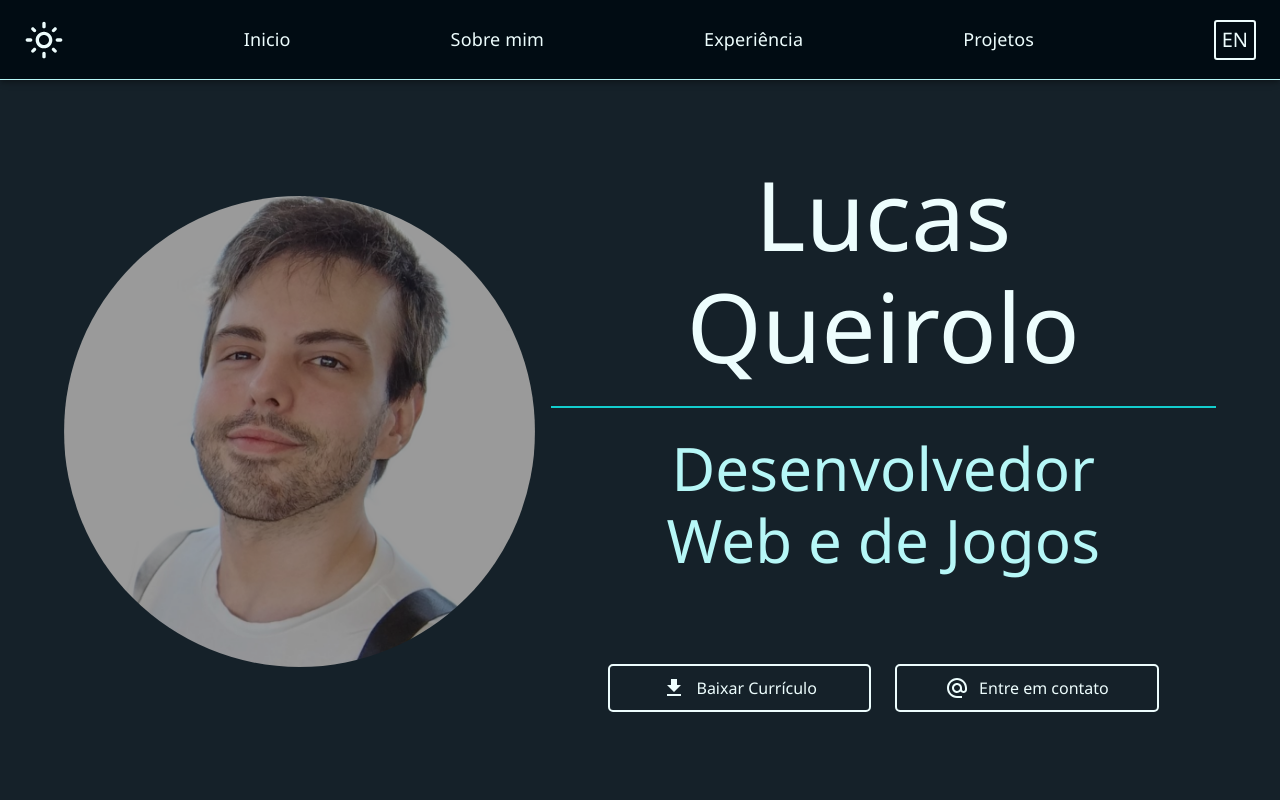
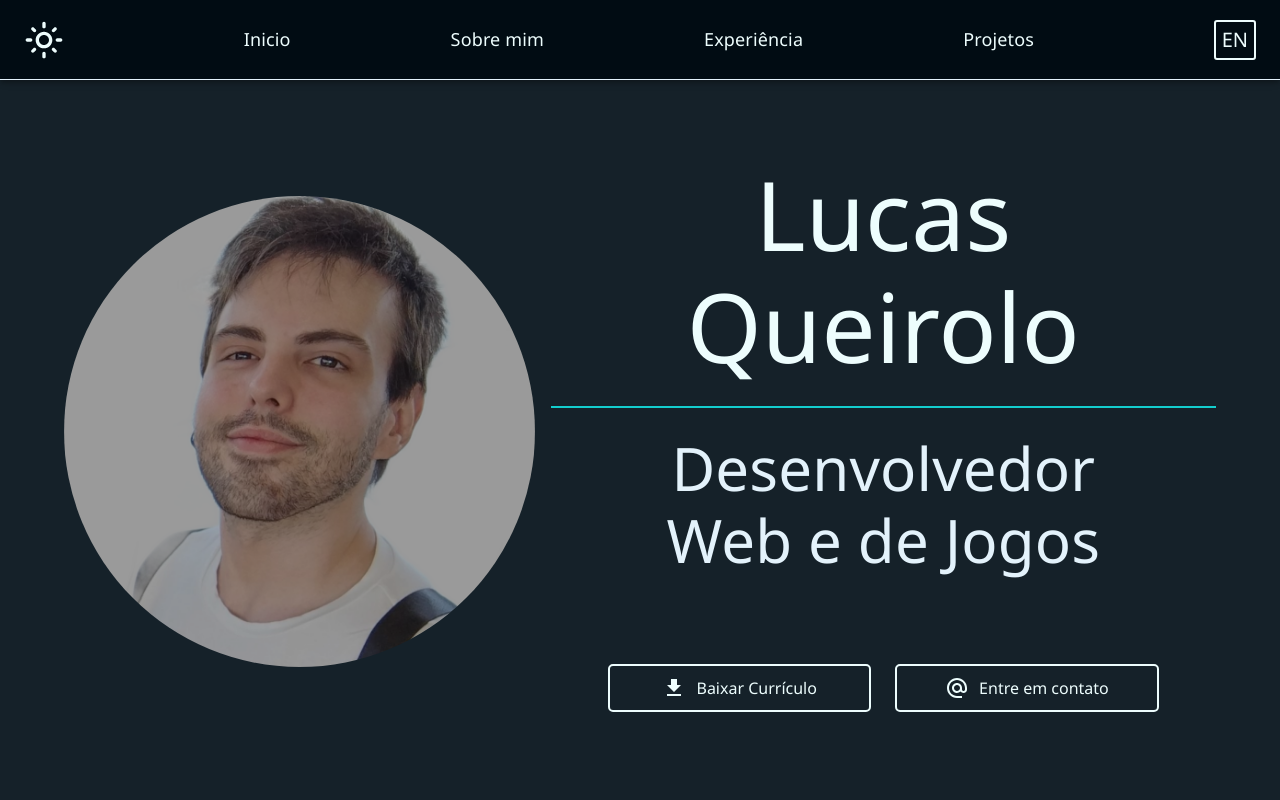
Before and after one commit to Luxxdev/portifolio, a React (Vite) app: page / in a window 1280 px wide. Shown: the top 800 px of the page. Built offline with nearby package versions, Linux system fonts and the light colour scheme.

Commit message:
theme update

```diff
--- a/src/theme.ts
+++ b/src/theme.ts
@@ -4,9 +4,9 @@ let themeLight = createTheme({
   palette: {
     mode: 'light',
     primary: {
-      light: '#DBEEFA',
-      main: '#CFE6F4',
-      dark: '#C5DBE6',
+      light: '#E4ECF1',
+      main: '#CAD9E3',
+      dark: '#AFC5D5',
       contrastText: '#152129'
     },
     secondary: {
@@ -33,7 +33,7 @@ let themeDark = createTheme({
     secondary: {
       main: '#10A8A8',
       light: '#13CDCD',
-      contrastText: '#B6F7F7'
+      contrastText: '#E3F2FB'
     },
 
   },
```
